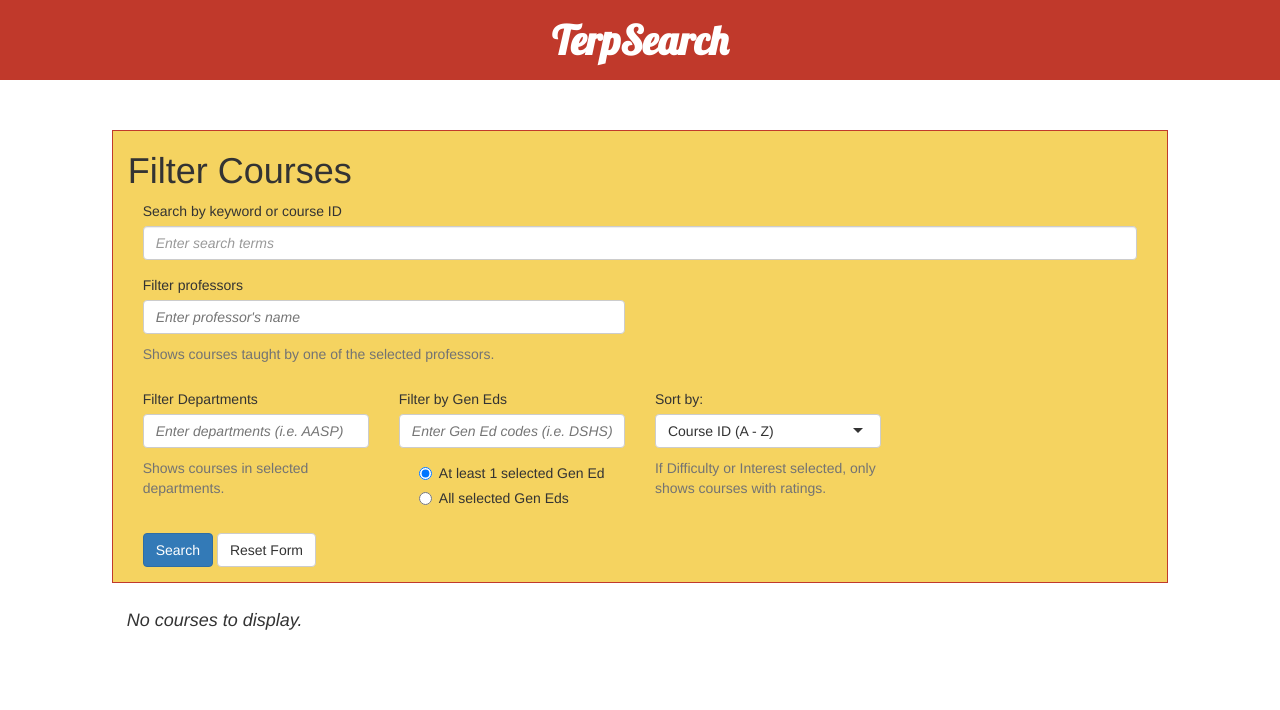
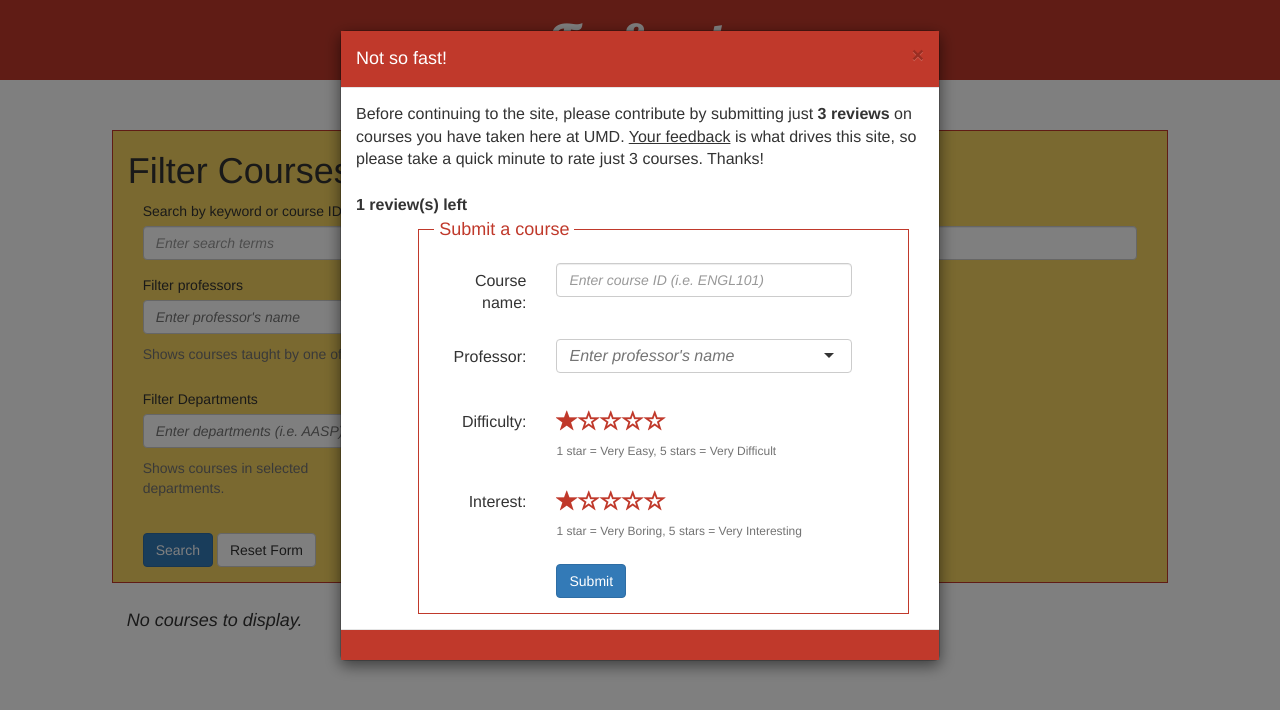
Before and after one commit to rstumbaugh/terpsearch, a plain HTML site: page public/search.html in a window 1280 px wide. Drawn offline with Linux system fonts and the light colour scheme; no server answers.

Commit message:
added modal to master

```diff
--- a/public/css/stylesheet.css
+++ b/public/css/stylesheet.css
@@ -16,6 +16,26 @@ html, body {
 
 .error-msg {
 	color: #a94442;
+}
+
+.modal .modal-header,
+.modal .modal-footer {
+	font-family: "Helvetica Neue", Helvetica, Arial, sans-serif;
+	background-color: #c0392b;
+	color: white;
+}
+
+.modal .modal-title,
+.modal .modal-body {
+	font-weight: 300;
+}
+
+.modal .modal-body {
+	font-size: 16px;
+}
+
+.modal .modal-footer button {
+	display: none;
 }
 
 .nav-header-wrap {
--- a/public/scripts/search.js
+++ b/public/scripts/search.js
@@ -22,10 +22,24 @@ function Search() {
     	console.log(query);
 		self.processQuery('?' + query);
     })
+
+	$('#ratingsForm').on('courseSubmitted', function() {
+        var submitted = parseInt($('#numCourses').text());
+        submitted = submitted - 1 <= 0 ? 0 : submitted - 1;
+        $('#numCourses').text(submitted);
+
+        if (submitted == 0) {
+            $('#btnDone').slideDown();
+        }
+    })
+
+
+	// show modal on page load
+    $('#modal').modal({backdrop: 'static'});
 }
 
 Search.prototype.initComboBoxes = function() {
-	$('#txtProf').selectize({
+	$('#txtProfSearch').selectize({
         valueField: 'value',
         labelField: 'name',
         searchField: 'name',
@@ -220,5 +234,6 @@ function loadFormData() {
 
 
 window.onload = function() {
+	window.ratingsForm = new RatingsForm();
 	window.Search = new Search();
 }
--- a/public/search.html
+++ b/public/search.html
@@ -33,7 +33,7 @@
                                 </div>
                                 <div class="form-group col-sm-6">
                                     <label for="txtProf">Filter professors</label>
-                                    <select name="prof" id="txtProf" placeholder="Enter professor's name"></select>
+                                    <select name="prof" id="txtProfSearch" placeholder="Enter professor's name"></select>
                                     <p class="help-block">Shows courses taught by one of the selected professors.</p>
                                 </div>
                                 <div class="clearfix visible-sm visible-md visible-lg"></div>
@@ -139,6 +139,82 @@
         </div>
     </body>
 
+    <div id="modal" class="modal fade" tabindex="-1" role="dialog">
+        <div class="modal-dialog" role="document">
+            <div class="modal-content">
+                <div class="modal-header">
+                    <button type="button" class="close" data-dismiss="modal" aria-label="Close"><span aria-hidden="true">&times;</span></button>
+                    <h4 class="modal-title">Not so fast!</h4>
+                </div>
+                <div class="modal-body">
+                    <div class="row">
+                    <div class="col-md-12">
+                        Before continuing to the site, please contribute by submitting just <strong>3 reviews</strong>
+                        on courses you have taken here at UMD. <u>Your feedback</u> is what drives this site, so please
+                        take a quick minute to rate just 3 courses. Thanks!
+                        <br><br>
+                        <strong><span id="numCourses">1</span> review(s) left</strong>
+
+                    </div>
+                    <div id="ratingsForm" class="form-wrap col-md-12">
+                    <div class="form-container">
+                        <form id="courseForm" class="col-md-11 col-md-offset-1 form-horizontal">
+                            <fieldset>
+                                <legend>Submit a course</legend>
+
+                                <div id="courseInputWrap" class="form-group">
+                                    <label for="txtCourse" class="control-label col-sm-3">Course name:</label>
+                                    <div class="col-sm-8">
+                                        <input type="text" id="txtCourse" class="form-control" placeholder="Enter course ID (i.e. ENGL101)">
+                                        <p class="help-block" id="courseErrorMsg">Enter a valid course.</p>
+                                    </div>
+                                </div>
+                                <div id="profInputWrap" class="form-group">
+                                    <label for="txtProf" class="control-label col-sm-3">Professor:</label>
+                                    <div class="col-sm-8 txtProf-wrap">
+                                        <select id="txtProf" placeholder="Enter professor's name">
+                                        </select>
+                                        <p class="help-block" id="profErrorMsg">Enter a professor's name.</p>
+                                    </div>
+                                </div>
+                                <div class="form-group">
+                                    <label for="rtgDifficulty" class="control-label col-sm-3">Difficulty:</label>
+                                    <div class="col-sm-8">
+                                        <input type="hidden" class="rating" id="rtgDifficulty" value="1">
+                                        <p class="help-block">1 star = Very Easy, 5 stars = Very Difficult</p>
+                                    </div>
+                                </div>
+                                <div class="form-group">
+                                    <label for="rtgInterest" class="control-label col-sm-3">Interest:</label>
+                                    <div class="col-sm-8">
+                                        <input type="hidden" class="rating" id="rtgInterest" value="1">
+                                        <p class="help-block">1 star = Very Boring, 5 stars = Very Interesting</p>
+                                    </div>
+                                </div>
+                                <div class="form-group">
+                                    <div class="col-sm-3 col-sm-offset-3">
+                                        <button type="button" class="btn btn-primary" id="btnSubmitCourse">Submit</button>
+                                    </div>
+                                    <div class="col-sm-6">
+                                        <p id="courseSuccessMsg" class="success-msg">Course succsesfully submitted.</p>
+                                    </div>
+                                </div>
+                            </fieldset>
+                        </form>
+                    </div>
+                    </div>
+                    </div>
+                </div>
+                <div class="modal-footer">
+                    <div class="content">
+                        <button type="button" class="btn btn-default" data-dismiss="modal" id="btnDone">Thanks!</button>
+                    </div>
+
+                </div>
+            </div><!-- /.modal-content -->
+        </div><!-- /.modal-dialog -->
+    </div><!-- /.modal -->
+
 
 
     <!-- Handlebars template for course search result -->
@@ -190,9 +266,11 @@
     <script src="scripts/jquery.min.js"></script>
     <script src="scripts/jquery-ui.min.js"></script>
     <script src="scripts/bootstrap.min.js"></script>
+    <script src="scripts/bootstrap-rating.min.js"></script>
     <script src="scripts/info.js"></script>
+    <script src="scripts/ratings-form.js"></script>
+    <script src="scripts/search.js"></script>
     <script src="scripts/selectize.min.js"></script>
-    <script src="scripts/search.js"></script>
     <script src="https://www.gstatic.com/firebasejs/3.6.3/firebase.js"></script>
     <script>
         // Initialize Firebase
```
